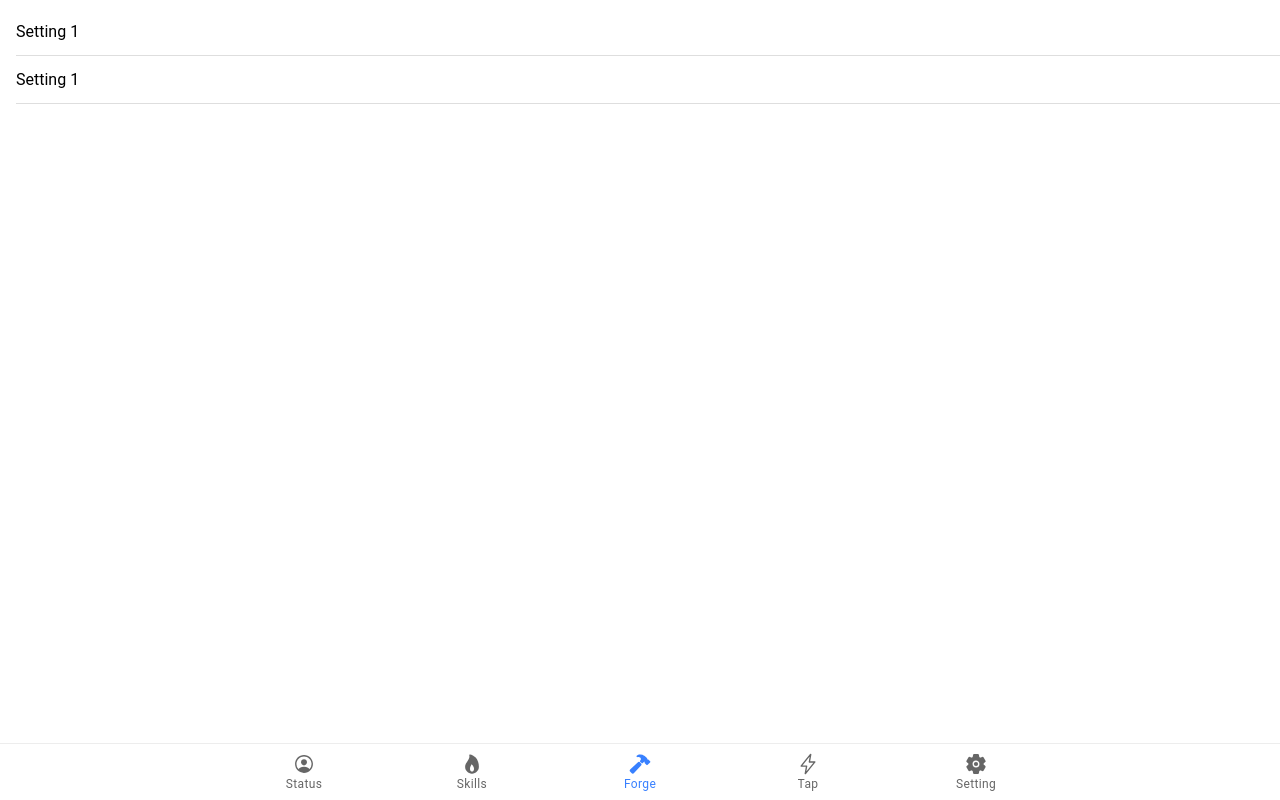
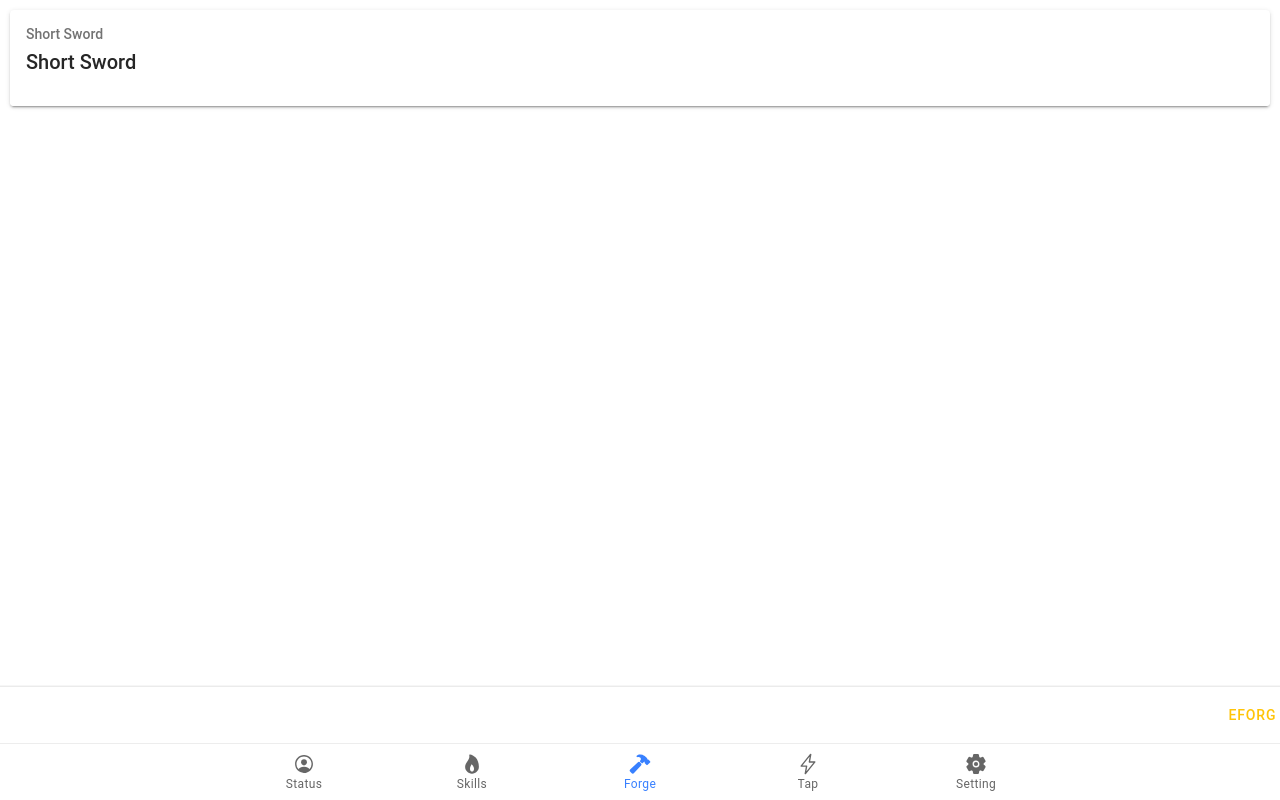
Before and after one commit to ngocnv371/silent-forge, a React (Create React App) app: page /forge in a window 1280 px wide. Built offline with nearby package versions, Linux system fonts and the light colour scheme.

Commit message:
add reforge item

```diff
--- a/src/pages/forge.tsx
+++ b/src/pages/forge.tsx
@@ -1,18 +1,76 @@
-import { IonContent, IonItem, IonLabel, IonList, IonPage } from '@ionic/react';
+import {
+  IonButton,
+  IonButtons,
+  IonCard,
+  IonCardHeader,
+  IonCardSubtitle,
+  IonCardTitle,
+  IonContent,
+  IonFooter,
+  IonIcon,
+  IonItem,
+  IonLabel,
+  IonList,
+  IonPage,
+  IonToolbar,
+} from '@ionic/react';
+import { refresh } from 'ionicons/icons';
+import { useMemo } from 'react';
+import { useDispatch, useSelector } from 'react-redux';
+import { Item, ModifierInstance } from '../models/item';
+import { reforgeItem } from '../store/slices/forge';
+
+function formatModifierDescription(instance: ModifierInstance) {
+  let desc = instance.description;
+  for (let i = 0; i < instance.magnitudes.length; i++) {
+    desc = desc.replace('#', instance.magnitudes[0].toString());
+  }
+  return desc;
+}
+
+function ModifierInstanceView({ instance }: { instance: ModifierInstance }) {
+  const desc = useMemo(() => formatModifierDescription(instance), [instance]);
+  return (
+    <IonItem>
+      <IonLabel>{desc}</IonLabel>
+    </IonItem>
+  );
+}
+
+function ItemView({ item }: { item: Item }) {
+  return (
+    <IonCard>
+      <IonCardHeader>
+        <IonCardSubtitle>{item.base}</IonCardSubtitle>
+        <IonCardTitle>{item.name}</IonCardTitle>
+      </IonCardHeader>
+      <IonList>
+        {item.modifiers.map((i) => (
+          <ModifierInstanceView key={i.name} instance={i} />
+        ))}
+      </IonList>
+    </IonCard>
+  );
+}
 
 const Forge: React.FC = () => {
+  const item = useSelector((state: any) => state.forge.item) as Item;
+  const dispatch = useDispatch();
+
   return (
     <IonPage id="forge-page">
       <IonContent fullscreen>
-        <IonList>
-          <IonItem>
-            <IonLabel>Setting 1</IonLabel>
-          </IonItem>
-          <IonItem>
-            <IonLabel>Setting 1</IonLabel>
-          </IonItem>
-        </IonList>
+        <ItemView item={item} />
       </IonContent>
+      <IonFooter>
+        <IonToolbar>
+          <IonButtons slot="primary">
+            <IonButton color="warning" onClick={() => dispatch(reforgeItem())}>
+              <IonIcon slot="icon-only" icon={refresh} /> Reforge
+            </IonButton>
+          </IonButtons>
+        </IonToolbar>
+      </IonFooter>
     </IonPage>
   );
 };
--- a/src/store/index.ts
+++ b/src/store/index.ts
@@ -2,12 +2,14 @@ import { configureStore } from '@reduxjs/toolkit';
 import profile from './slices/profile';
 import status from './slices/status';
 import tap from './slices/tap';
+import forge from './slices/forge';
 
 const store = configureStore({
   reducer: {
     tap,
     profile,
     status,
+    forge,
   },
   devTools: process.env.NODE_ENV !== 'production',
 });
--- a/src/store/slices/forge.ts
+++ b/src/store/slices/forge.ts
@@ -1,6 +1,7 @@
+import { createSlice } from '@reduxjs/toolkit';
 import { Item, ItemRarity, Modifier, ModifierInstance, ModifierTier, ModifierType, Weighted } from '../../models/item';
 
-const modifiers: Modifier[] = require('../../../public/assets/mods.json');
+const modifiers: Modifier[] = require('../../data/mods.json');
 
 function getWeightedRandom<T extends Weighted>(items: T[], isEqual: (a: T, b: T) => boolean, quantity: number) {
   function calculateMap() {
@@ -37,6 +38,7 @@ function getWeightedRandom<T extends Weighted>(items: T[], isEqual: (a: T, b: T)
     if (bag.some((i) => isEqual(i, candidate))) {
       continue;
     }
+    bag.push(candidate)
   }
   return bag;
 }
@@ -109,7 +111,7 @@ export function reforge(item: Item): Item {
   newItem.name = createItemName(newItem);
   console.log(`generated name: ${newItem.name}`);
   console.log(`new item`, newItem);
-  return item;
+  return newItem;
 }
 
 export const shortSword: Item = {
@@ -120,3 +122,26 @@ export const shortSword: Item = {
   rarity: ItemRarity.Normal,
   modifiers: [],
 };
+
+interface State {
+  item: Item;
+}
+
+const initialState = {
+  item: shortSword,
+} as State;
+
+const slice = createSlice({
+  name: 'forge',
+  initialState,
+  reducers: {
+    reforgeItem(state) {
+      const newItem = reforge(state.item);
+      state.item = newItem;
+    }
+  },
+});
+
+export const { reforgeItem } = slice.actions;
+
+export default slice.reducer;
```
Also changed, not shown: src/data/mods.json (renamed from public/assets/mods.json).
